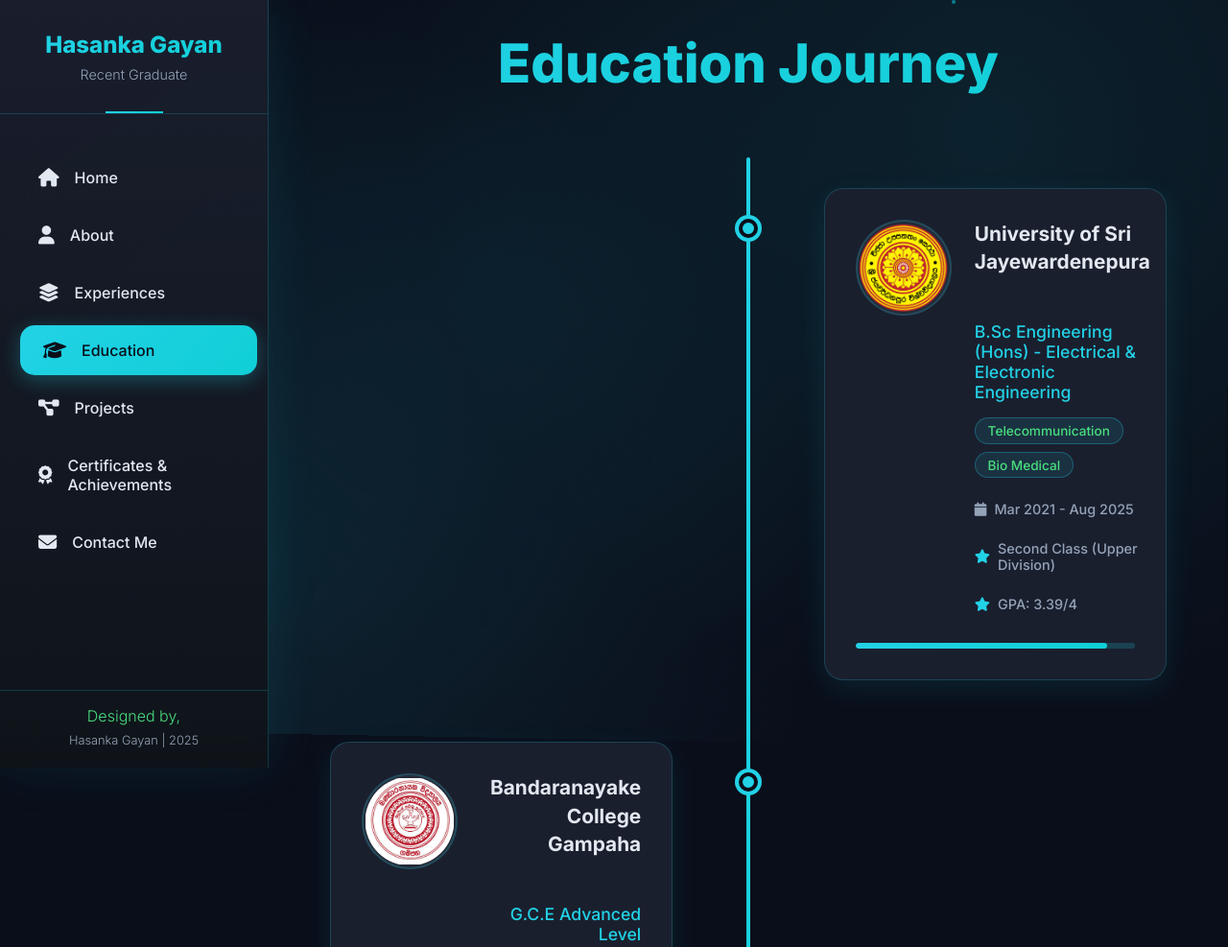
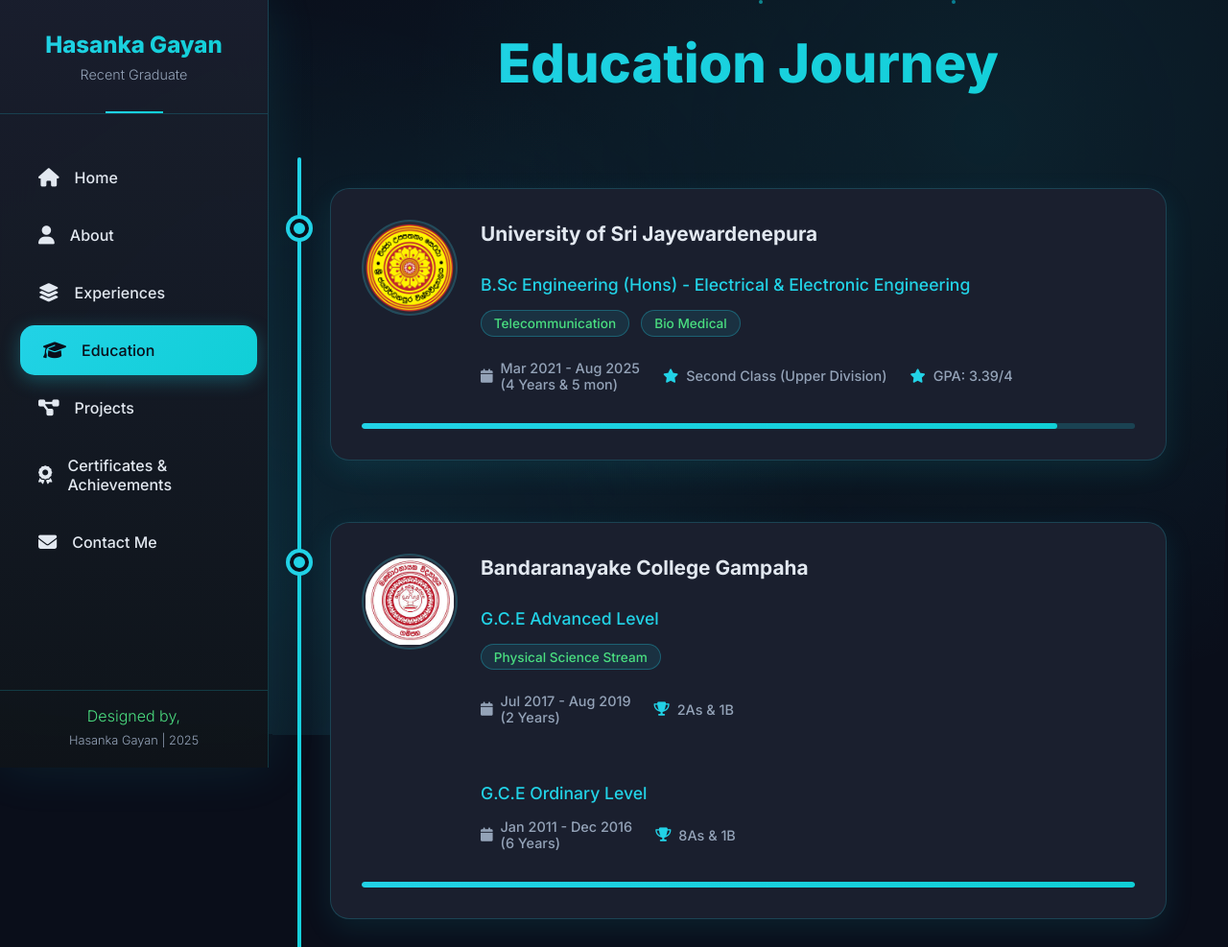
Before and after one commit to HasankaGayan/HasankaGayan.github.io, a plain HTML site: page Education.html in a window 1280 px wide. Shown: the top 987 px of the page at 96% size. Drawn offline with Linux system fonts and the light colour scheme.

Commit message:
Update education and exoerience
with the left side timeline

```diff
--- a/Education.html
+++ b/Education.html
@@ -53,12 +53,12 @@
                 <img src="Images/Education/USJ Logo.png" alt="USJ Logo" class="Edu-Logo" />
               </div>
               <div class="Education-Info">
-                <h3>University of Sri Jayewardenepura</h3><br><br>
+                <h3>University of Sri Jayewardenepura</h3><br>
                 <h4>B.Sc Engineering (Hons) - Electrical & Electronic Engineering</h4>
                 <div class="Specialization">Telecommunication</div>
                 <div class="Specialization">Bio Medical</div>
                 <div class="Education-Meta">
-                  <span class="Duration"><i class="fas fa-calendar"></i>Mar 2021 - Aug 2025</span>
+                  <span class="Duration"><i class="fas fa-calendar"></i>Mar 2021 - Aug 2025 <br> (4 Years & 5 mon)</span>
                   <span class="GPA"><i class="fas fa-star"></i>Second Class (Upper Division)</span>
                   <span class="GPA"><i class="fas fa-star"></i>GPA: 3.39/4</span>
                 </div>
@@ -82,17 +82,17 @@
                 <img src="Images/Education/BC Logo.png" alt="BC Logo" class="Edu-Logo" />
               </div>
               <div class="Education-Info">
-                <h3>Bandaranayake College Gampaha</h3><br> <br>
+                <h3>Bandaranayake College Gampaha</h3><br>
                 <h4>G.C.E Advanced Level</h4>
                 <div class="Specialization">Physical Science Stream</div>
                 <div class="Education-Meta">
-                  <span class="Duration"><i class="fas fa-calendar"></i>Jul 2017 - Aug 2019</span>
+                  <span class="Duration"><i class="fas fa-calendar"></i>Jul 2017 - Aug 2019 <br> (2 Years)</span>
                   <span class="Grade"><i class="fas fa-trophy"></i>2As & 1B</span>
                 </div>
                 <br><br><br>
                 <h4>G.C.E Ordinary Level</h4>
                 <div class="Education-Meta">
-                  <span class="Duration"><i class="fas fa-calendar"></i>Jan 2011 - Dec 2016</span>
+                  <span class="Duration"><i class="fas fa-calendar"></i>Jan 2011 - Dec 2016 <br> (6 Years)</span>
                   <span class="Grade"><i class="fas fa-trophy"></i>8As & 1B</span>
                 </div>
               </div>
@@ -144,7 +144,7 @@
                 <h3>Niwandama Jinaraja Maha Vidyalaya</h3><br> <br>
                 <h4>Grade 5 Scholarship</h4>
                 <div class="Education-Meta">
-                  <span class="Duration"><i class="fas fa-calendar"></i>Jan 2006 - Dec 2010</span>
+                  <span class="Duration"><i class="fas fa-calendar"></i>Jan 2006 - Dec 2010 <br> (5 Years)</span>
                   <span class="Grade"><i class="fas fa-trophy"></i>Score: 170</span>
                 </div>
               </div>
--- a/Education_Style.css
+++ b/Education_Style.css
@@ -279,7 +279,7 @@
 .Education-Timeline::before {
     content: '';
     position: absolute;
-    left: 50%;
+    left: 0%;
     top: 0;
     bottom: 0;
     width: 4px;
@@ -302,7 +302,7 @@
 
 .Timeline-Dot {
     position: absolute;
-    left: 50%;
+    left: 0%;
     top: 2rem;
     width: 20px;
     height: 20px;
@@ -322,18 +322,18 @@
 }
 
 .Timeline-Content {
-    width: 45%;
+    width: 100%;
     padding: 0 2rem;
 }
 
-.Timeline-Item:nth-child(odd) .Timeline-Content {
-    margin-left: 55%;
+/* .Timeline-Item:nth-child(odd) .Timeline-Content {
+    margin-left: 0%;
 }
 
 .Timeline-Item:nth-child(even) .Timeline-Content {
     margin-left: 0;
     text-align: right;
-}
+} */
 
 /* Education Cards */
 .Education-Card {
@@ -345,13 +345,15 @@
     transition: all 0.3s ease;
     position: relative;
     overflow: hidden;
+    width: 100%;
+    margin-right: 5%;
 }
 
 .Education-Card::before {
     content: '';
     position: absolute;
     top: -50%;
-    left: -50%;
+    left: 0%;
     width: 200%;
     height: 200%;
     background: conic-gradient(
--- a/Experience_Style.css
+++ b/Experience_Style.css
@@ -301,7 +301,7 @@
 .Experience-Timeline::before {
     content: '';
     position: absolute;
-    left: 50%;
+    left: 0%;
     top: 0;
     bottom: 0;
     width: 4px;
@@ -312,7 +312,7 @@
 
 .Timeline-Item {
     position: relative;
-    margin-bottom: 4rem;
+    margin-bottom: 3rem;
     opacity: 0;
     animation: fadeInUp 1s ease-out forwards;
 }
@@ -322,7 +322,7 @@
 
 .Timeline-Dot {
     position: absolute;
-    left: 50%;
+    left: 0%;
     top: 2rem;
     width: 20px;
     height: 20px;
@@ -351,20 +351,20 @@
     transition: all 0.3s ease;
     position: relative;
     overflow: hidden;
-    width: 45%;
-    margin-left: 55%;
+    width: 100%;
+    margin-left: 5%;
 }
 
-.Timeline-Item:nth-child(even) .Experience-Card {
+.Timeline-Item:nth-child(0dd) .Experience-Card {
     margin-left: 0;
-    margin-right: 55%;
+    margin-right: 5%;
 }
 
 .Experience-Card::before {
     content: '';
     position: absolute;
     top: -50%;
-    left: -50%;
+    left: 0%;
     width: 200%;
     height: 200%;
     background: conic-gradient(
```
